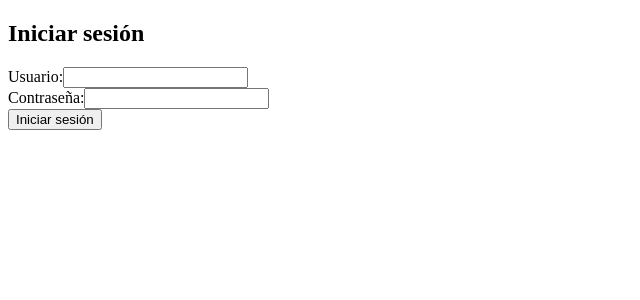
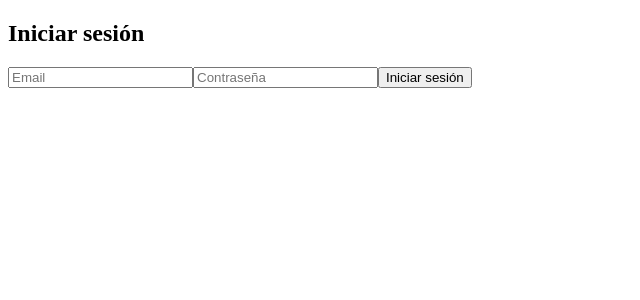
Before and after one commit to jonathan35356/testPracticas, a React (Vite) app: page /login in a window 1280 px wide. Shown: the top 300 px of the page, without its empty margins (0-640 px from the left). Built offline with nearby package versions, Linux system fonts and the light colour scheme.

Commit message:
agregando front

```diff
--- a/src/App.jsx
+++ b/src/App.jsx
@@ -3,6 +3,8 @@ import { BrowserRouter as Router, Routes, Route } from 'react-router-dom';
 import Login from './components/Login';
 import TaskList from './components/TaskList';
 import TaskForm from './components/TaskForm';
+import Register from './components/Register';
+import AddTask from './components/AddTask';
 
 const App = () => {
   const [token, setToken] = useState(localStorage.getItem('token') || ''); // Recupera el token desde el almacenamiento local
@@ -11,7 +13,9 @@ const App = () => {
     <Router>
       <Routes>
         <Route path="/login" element={<Login setToken={setToken} />} />
+        <Route path="/register" element={<Register/>} />
         <Route path="/tasks" element={<TaskList token={token} />} />
+        <Route path="/add-task" element={<AddTask/>} />
         <Route path="/tasks/new" element={<TaskForm />} />
       </Routes>
     </Router>
--- /dev/null
+++ b/src/components/AddTask.jsx
@@ -0,0 +1,41 @@
+import React, { useState } from 'react';
+import axios from 'axios';
+
+const AddTask = () => {
+  const [title, setTitle] = useState('');
+  const [description, setDescription] = useState('');
+  const [priority, setPriority] = useState('Baja');
+
+  const handleSubmit = async (e) => {
+    e.preventDefault();
+    const token = localStorage.getItem('token');
+    try {
+      await axios.post(
+        'http://localhost:5000/tasks',
+        { title, description, priority },
+        { headers: { Authorization: `Bearer ${token}` } }
+      );
+      alert('Tarea agregada');
+    } catch (error) {
+      alert('Error al agregar tarea');
+    }
+  };
+
+  return (
+    <div>
+      <h2>Agregar tarea</h2>
+      <form onSubmit={handleSubmit}>
+        <input type="text" value={title} onChange={(e) => setTitle(e.target.value)} placeholder="Título" required />
+        <textarea value={description} onChange={(e) => setDescription(e.target.value)} placeholder="Descripción" required />
+        <select value={priority} onChange={(e) => setPriority(e.target.value)}>
+          <option value="Baja">Baja</option>
+          <option value="Media">Media</option>
+          <option value="Alta">Alta</option>
+        </select>
+        <button type="submit">Agregar tarea</button>
+      </form>
+    </div>
+  );
+};
+
+export default AddTask;
--- a/src/components/Login.jsx
+++ b/src/components/Login.jsx
@@ -1,49 +1,30 @@
 import React, { useState } from 'react';
 import axios from 'axios';
+import { useNavigate } from 'react-router-dom';  // Actualización: usar useNavigate
 
-const Login = ({ setToken }) => {
-  const [username, setUsername] = useState('');
+const Login = () => {
+  const [email, setEmail] = useState('');
   const [password, setPassword] = useState('');
+  const navigate = useNavigate();  // Actualización: usar useNavigate
 
-  // Función para manejar el login
-  const handleLogin = async () => {
+  const handleSubmit = async (e) => {
+    e.preventDefault();
     try {
-      const response = await axios.post('http://localhost:5000/login', {
-        username,
-        password,
-      });
-      // Guardar el token recibido
-      localStorage.setItem('token', response.data.token); // Guardar el token en el localStorage
-      setToken(response.data.token); // Establecer el token en el estado
-      window.location.href = '/tasks'; // Redirigir al usuario a la página de tareas
+      const res = await axios.post('http://localhost:5000/login', { email, password });
+      localStorage.setItem('token', res.data.token);  // Guardar token en el localStorage
+      navigate('/tasks');  // Actualización: reemplazar history.push() con navigate()
     } catch (error) {
-      console.error('Error al hacer login:', error.response?.data?.message || error.message);
+      alert('Error al iniciar sesión');
     }
   };
 
   return (
     <div>
       <h2>Iniciar sesión</h2>
-      <form onSubmit={(e) => e.preventDefault()}>
-        <div>
-          <label>Usuario:</label>
-          <input
-            type="text"
-            value={username}
-            onChange={(e) => setUsername(e.target.value)}
-            required
-          />
-        </div>
-        <div>
-          <label>Contraseña:</label>
-          <input
-            type="password"
-            value={password}
-            onChange={(e) => setPassword(e.target.value)}
-            required
-          />
-        </div>
-        <button type="submit" onClick={handleLogin}>Iniciar sesión</button>
+      <form onSubmit={handleSubmit}>
+        <input type="email" value={email} onChange={(e) => setEmail(e.target.value)} placeholder="Email" required />
+        <input type="password" value={password} onChange={(e) => setPassword(e.target.value)} placeholder="Contraseña" required />
+        <button type="submit">Iniciar sesión</button>
       </form>
     </div>
   );
--- a/src/components/Register.jsx
+++ b/src/components/Register.jsx
@@ -1,47 +1,31 @@
 import React, { useState } from 'react';
 import axios from 'axios';
+import { useNavigate } from 'react-router-dom';
 
 const Register = () => {
-  const [username, setUsername] = useState('');
+  const [name, setName] = useState('');
+  const [email, setEmail] = useState('');
   const [password, setPassword] = useState('');
+  const navigate = useNavigate();
 
-  // Función para manejar el registro
-  const handleRegister = async () => {
+  const handleSubmit = async (e) => {
+    e.preventDefault();
     try {
-      const response = await axios.post('http://localhost:5000/register', {
-        username,
-        password,
-      });
-      console.log('Usuario registrado:', response.data);
-      // Aquí puedes hacer algo después del registro, como redirigir al login
+      await axios.post('http://localhost:5000/register', { name, email, password });
+      history.push('/login');
     } catch (error) {
-      console.error('Error al registrar usuario:', error.response?.data?.message || error.message);
+      alert('Error al registrar el usuario');
     }
   };
 
   return (
     <div>
-      <h2>Registro de Usuario</h2>
-      <form onSubmit={(e) => e.preventDefault()}>
-        <div>
-          <label>Usuario:</label>
-          <input
-            type="text"
-            value={username}
-            onChange={(e) => setUsername(e.target.value)}
-            required
-          />
-        </div>
-        <div>
-          <label>Contraseña:</label>
-          <input
-            type="password"
-            value={password}
-            onChange={(e) => setPassword(e.target.value)}
-            required
-          />
-        </div>
-        <button type="submit" onClick={handleRegister}>Registrar</button>
+      <h2>Registrarse</h2>
+      <form onSubmit={handleSubmit}>
+        <input type="text" value={name} onChange={(e) => setName(e.target.value)} placeholder="Nombre" required />
+        <input type="email" value={email} onChange={(e) => setEmail(e.target.value)} placeholder="Email" required />
+        <input type="password" value={password} onChange={(e) => setPassword(e.target.value)} placeholder="Contraseña" required />
+        <button type="submit">Registrar</button>
       </form>
     </div>
   );
```
Also changed, not shown: src/components/TaskItem.jsx (added, +14 -0 lines), src/pages/Home.jsx (added), src/pages/Tasks.jsx (added).
